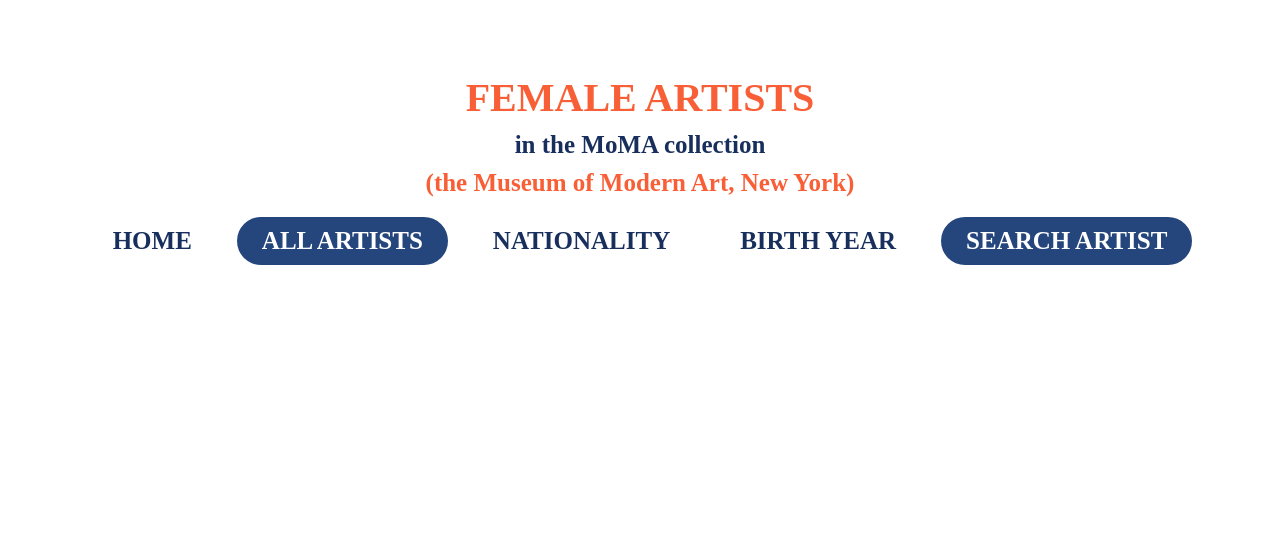
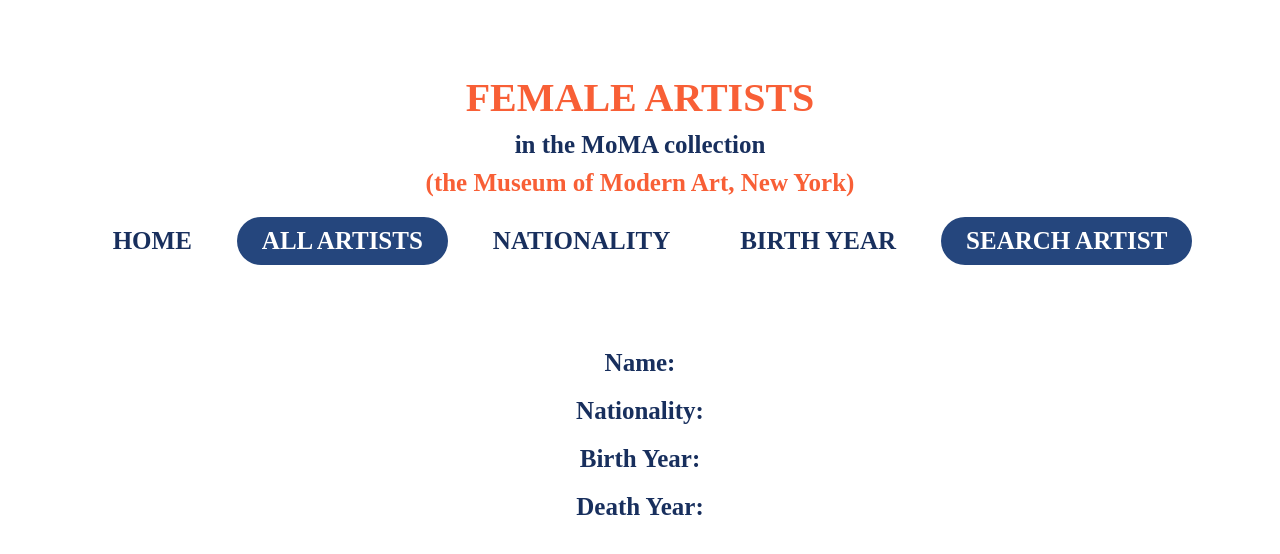
Before and after one commit to Vera-Sjunnesson/female-artists-express-api-frontend, a React (Create React App) app: page /artists/name in a window 1280 px wide. Shown: the top 554 px of the page. Built offline with nearby package versions, Linux system fonts and the light colour scheme; no server answers.

Commit message:
added component for artist details

```diff
--- a/src/App.tsx
+++ b/src/App.tsx
@@ -3,6 +3,7 @@
 import { Header } from './components/Header';
 import { StarterPage } from './components/StarterPage';
 import { AllArtists } from './components/AllArtists';
+import { ArtistDetails } from './components/ArtistDetails';
 
 export const App = () => {
   return (
@@ -11,6 +12,7 @@
       <Routes>
         <Route path="/" element={<StarterPage />} />
         <Route path="/artists" element={<AllArtists />} />
+        <Route path="/artists/:id" element={<ArtistDetails />} />
       </Routes>
     </BrowserRouter>
   )
--- /dev/null
+++ b/src/components/ArtistDetails.tsx
@@ -0,0 +1,54 @@
+import React, { useState, useEffect } from 'react';
+import { useParams } from 'react-router-dom';
+import { Details, StyledParagraphText } from './Styling';
+import { SINGLE_ARTIST_URL } from '../utils/urls';
+
+interface Details {
+  Name: string;
+  Nationality: string;
+  Birth_Year: string;
+  Death_Year: string;
+}
+
+export const ArtistDetails: React.FC = () => {
+  const [details, setDetails] = useState<Details>({
+    Name: '',
+    Nationality: '',
+    Birth_Year: '',
+    Death_Year: '',
+  });
+
+  const { id } = useParams<{ id?: string }>();
+
+  useEffect(() => {
+    const fetchArtistDestails = async () => {
+
+      try {
+        if (id === undefined) {
+          throw new Error('Artist ID is undefined');
+        }
+        const url = SINGLE_ARTIST_URL(id);
+        if(!url) {
+          throw new Error('Failed to fetch artist details');
+        }
+        const response = await fetch(url);
+        const data = await response.json();
+        setDetails(data.body.artistsMoma);
+      } catch (error) {
+        console.error(error);
+      }
+    }
+
+    fetchArtistDestails();
+
+  }, []);
+
+  return (
+    <Details>
+      <StyledParagraphText>Name: {details.Name}</StyledParagraphText>
+      <StyledParagraphText>Nationality: {details.Nationality}</StyledParagraphText>
+      <StyledParagraphText>Birth Year: {details.Birth_Year}</StyledParagraphText>
+      <StyledParagraphText>Death Year: {details.Death_Year}</StyledParagraphText>
+    </Details>
+  )
+}
```
